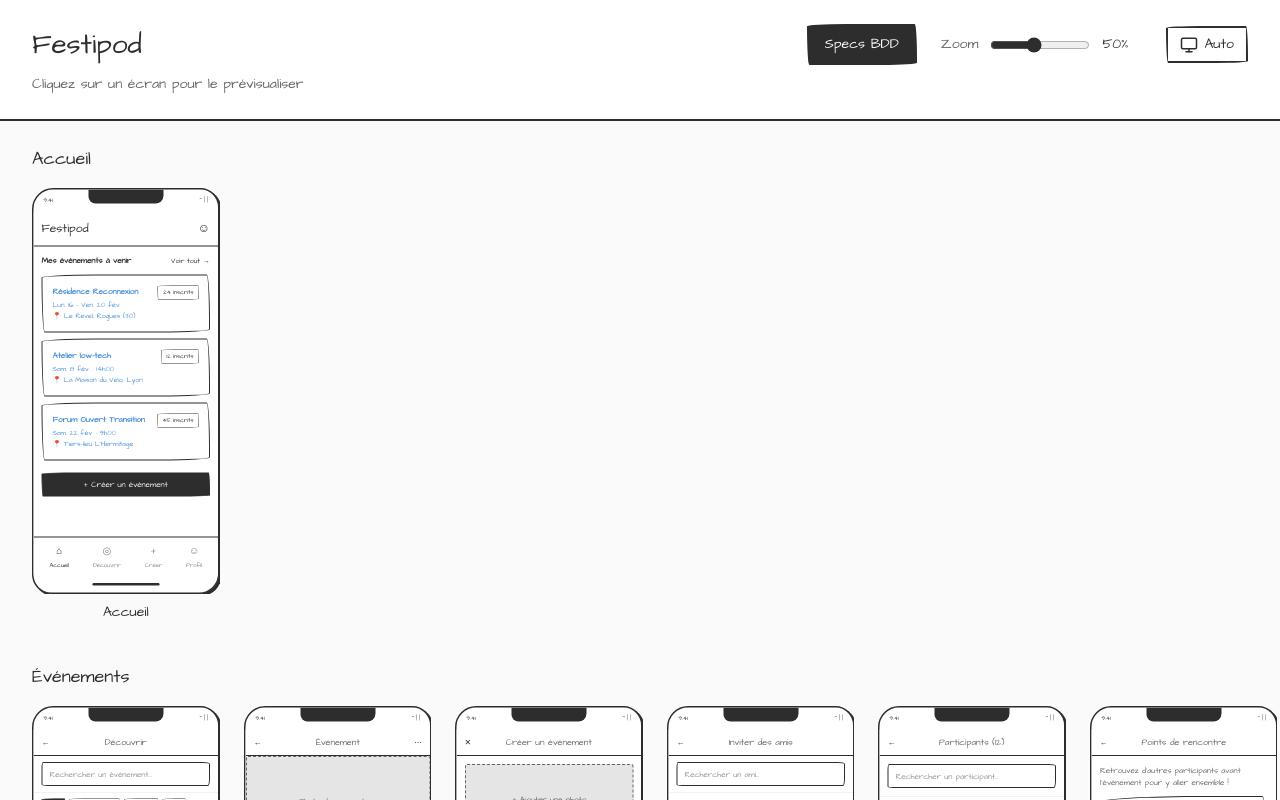
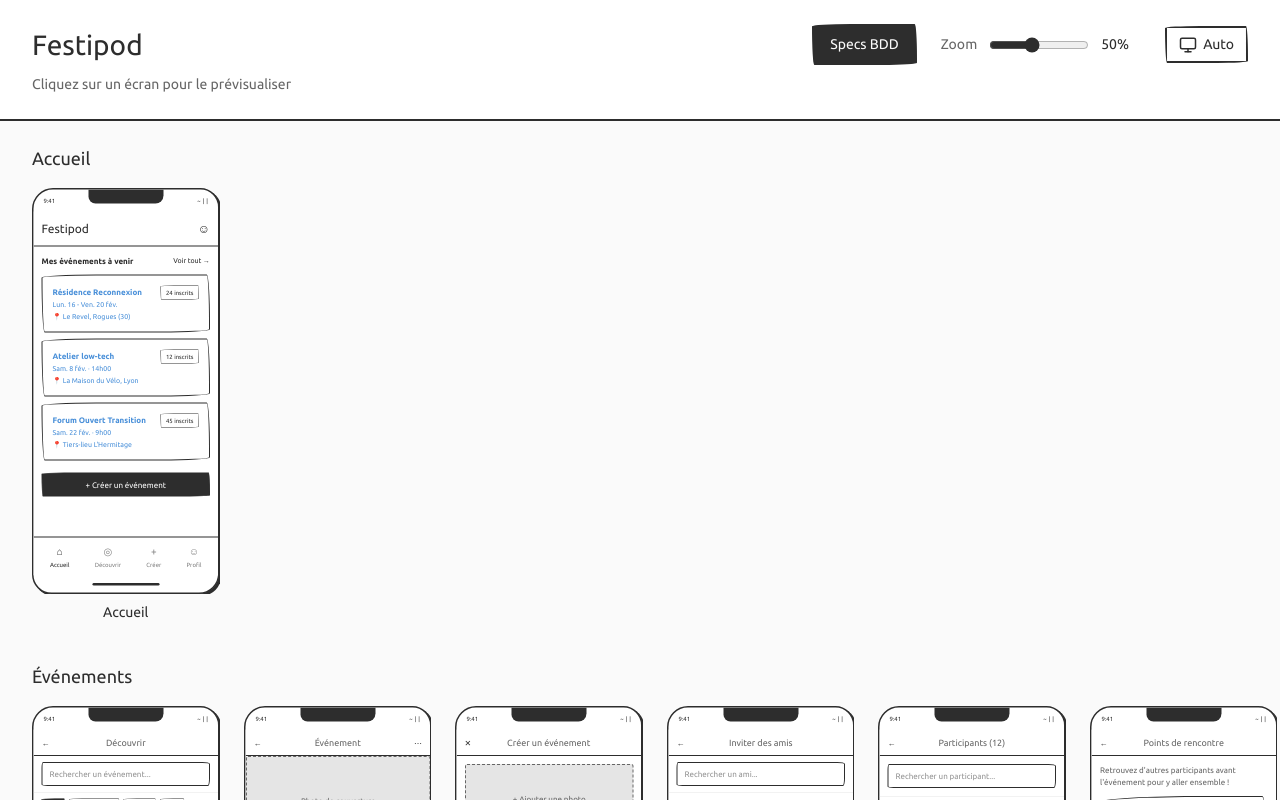
Before and after one commit to slaivyn/festipod-mockups, a React (Vite) app: page / in a window 1280 px wide. Shown: the top 800 px of the page. Built offline with nearby package versions, Linux system fonts and the light colour scheme.

Commit message:
Replace font

```diff
--- a/src/index.css
+++ b/src/index.css
@@ -9,7 +9,7 @@
   --sketch-white: #ffffff;
   --sketch-accent: #4a90d9;
   --sketch-line-width: 2px;
-  --font-sketch: 'Architects Daughter', cursive;
+  --font-sketch: 'Ubuntu', sans-serif;
 
   /* Prototyping tool theme (outer app) */
   --tool-bg: #fafafa;
--- a/src/index.html
+++ b/src/index.html
@@ -5,7 +5,7 @@
     <meta name="viewport" content="width=device-width, initial-scale=1.0" />
     <link rel="preconnect" href="https://fonts.googleapis.com">
     <link rel="preconnect" href="https://fonts.gstatic.com" crossorigin>
-    <link href="https://fonts.googleapis.com/css2?family=Architects+Daughter&display=swap" rel="stylesheet">
+    <link href="https://fonts.googleapis.com/css2?family=Ubuntu:wght@400;500;700&display=swap" rel="stylesheet">
     <link rel="icon" type="image/svg+xml" href="./logo.svg" />
     <link rel="stylesheet" href="./index.css" />
     <title>Festipod - Wireframe Prototyping</title>
```
